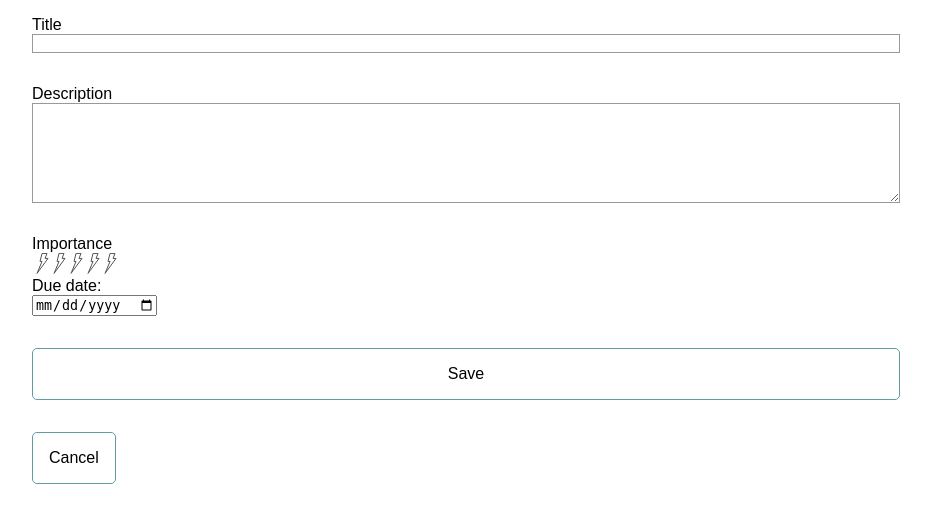
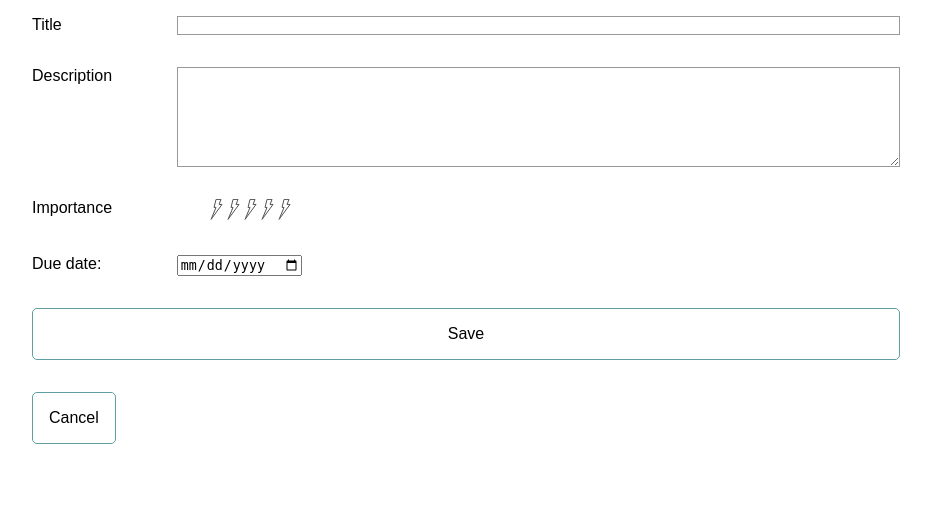
Before and after one commit to judithgull/notes, a web app: file note.html in a window 1280 px wide. Shown: the top 523 px of the page, without its empty margins (174-1105 px from the left). Run offline with its HTML, style and script files only (its server is not run), Linux system fonts and the light colour scheme; some libraries are stand-ins or nearby versions.

Commit message:
Adds flex styles in notes.html
Renames l-note to l-content for general use.

```diff
--- a/css/styles-black-white.css
+++ b/css/styles-black-white.css
@@ -44,11 +44,11 @@ ul {
 .l-date {
     width: 40%;
 }
-.l-rating, .l-edit {
+.l-rating, .l-edit, .l-label {
     width: 20%;
 }
 
-.l-note {
+.l-content {
     width: 100%;
 }
 
--- a/css/styles-color.css
+++ b/css/styles-color.css
@@ -44,11 +44,11 @@ ul {
 .l-date {
     width: 40%;
 }
-.l-rating, .l-edit {
+.l-rating, .l-edit, .l-label {
     width: 20%;
 }
 
-.l-note {
+.l-content {
     width: 100%;
 }
 
--- a/note.html
+++ b/note.html
@@ -14,30 +14,29 @@
     <h2 class="is-hidden">Note</h2>
 
     <form id="note" class="form" action="index.html">
-        <div class="l-table l-space-bottom--medium">
-            <div class="l-table-row">
-                <div class="l-table-cell l-column-1">
+            <div class="l-flex l-space-bottom--medium">
+                <div class="l-label">
                     <label for="note-title" class="label t-title">Title</label>
                 </div>
 
-                <div class="l-table-cell l-column-2">
-                    <input id="note-title" type="text" class="input l-space-bottom--medium">
+                <div class="l-content">
+                    <input id="note-title" type="text" class="input">
                 </div>
             </div>
-            <div class="l-table-row">
-                <div class="l-table-cell l-column-1">
+            <div class="l-flex l-space-bottom--medium">
+                <div class="l-label">
                     <label for="note-description">Description</label>
                 </div>
 
-                <div class="l-table-cell l-column-2">
-                    <textarea id="note-description" class="textarea l-space-bottom--medium"></textarea>
+                <div class="l-content">
+                    <textarea id="note-description" class="textarea"></textarea>
                 </div>
             </div>
-            <div class="l-table-row">
-                <div class="l-table-cell l-column-1">
+            <div class="l-flex l-space-bottom--medium">
+                <div class="l-label">
                     <label for="importance-rating">Importance</label>
                 </div>
-                <div id="importance-rating" class="l-table-cell l-column-2 importanceRating">
+                <div id="importance-rating" class="l-content importanceRating">
                     <input id="rating5" type="radio" name="rating" value="5">
                     <label for="rating5">5</label>
                     <input id="rating4" type="radio" name="rating" value="4">
@@ -50,16 +49,15 @@
                     <label for="rating1">1</label>
                 </div>
             </div>
-            <div class="l-table-row">
-                <div class="l-table-cell l-column-1">
+            <div class="l-flex l-space-bottom--medium">
+                <div class="l-label">
                     <label for="note-due-date">Due date:</label>
                 </div>
 
-                <div class="l-table-cell l-column-2">
+                <div class="l-content">
                     <input id="note-due-date" type="date">
                 </div>
             </div>
-        </div>
 
         <button class="btn btn--full l-space-bottom--medium" type="submit" value="Submit" name="save">
             <span class="t-paragraph">Save</span>
```
Also changed, not shown: index.html (+1 -1 lines).
